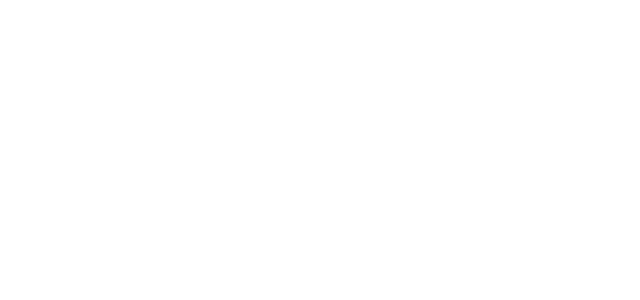
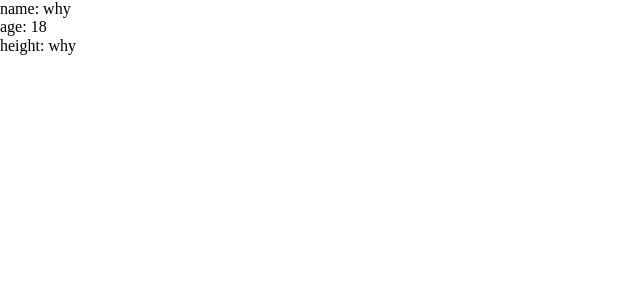
Before and after one commit to X1RU1/jetztmusic, a React (Create React App) app: page / in a window 1280 px wide. Before the commit this address had no page. Shown: the top 300 px of the page, without its empty margins (0-640 px from the left). Built offline with nearby package versions, Linux system fonts and the light colour scheme.

Commit message:
function component & props constraint

```diff
--- a/src/App.tsx
+++ b/src/App.tsx
@@ -1,9 +1,15 @@
 import React from "react"
 import { useRoutes } from "react-router-dom"
 import routes from "./router"
+import Download from "./views/download"
 
 function App() {
-  return <div className="App">{useRoutes(routes)}</div>
+  return (
+    <div className="App">
+      <Download name="why" age={18} />
+      <div className="main">{useRoutes(routes)}</div>
+    </div>
+  )
 }
 
 export default App
--- /dev/null
+++ b/src/views/download/index.tsx
@@ -0,0 +1,34 @@
+import React, { memo } from "react"
+import type { ReactNode } from "react"
+
+interface IProps {
+  children?: ReactNode
+  name: string
+  age: number
+  height?: number // Optional ?
+}
+
+// FunctionComponent -> <IProps> generics
+const Download: React.FunctionComponent<IProps> = (props) => {
+  return (
+    <div>
+      <div>name: {props.name}</div>
+      <div>age: {props.age}</div>
+      <div>height: {props.name}</div>
+      <div>{props.children}</div>
+    </div>
+  )
+}
+
+// directly type constraint to props
+// const Download = (props: IProps) => {
+//   return (
+//     <div>
+//       <div>name: {props.name}</div>
+//       <div>age: {props.age}</div>
+//       <div>height: {props.name}</div>
+//     </div>
+//   )
+// }
+
+export default memo(Download) // Lets you skip re-rendering a component when its props are unchanged.
```
